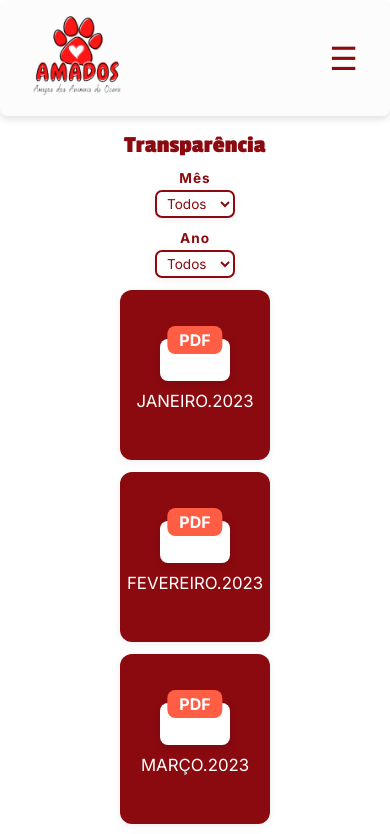
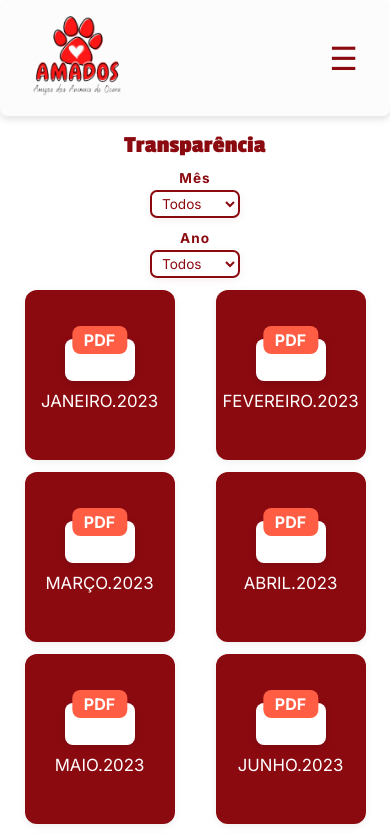
Before and after one commit to tatielynobre/AmadosOcara, a React (Vite) app: page /transparencia in a window 390 px wide. Shown: the top 834 px of the page. Built offline with nearby package versions, Linux system fonts and the light colour scheme.

Commit message:
fix: alinhamento cards

```diff
--- a/src/components/transparencia/transparencia.css
+++ b/src/components/transparencia/transparencia.css
@@ -43,10 +43,10 @@
 
 .filtro select,
 .filtro input {
-  width: 90px;
-  min-width: 60px;
-  max-width: 120px;
-  padding: 4px 8px;
+  width: 120px;
+  min-width: 100px;
+  max-width: 150px;
+  padding: 6px 10px;
   border-radius: 7px;
   border: 2px solid #8b0a10;
   background: #fff;
@@ -301,14 +301,17 @@
 
 .relatorio-grid {
   display: grid;
-  grid-template-columns: repeat(4, 1fr);
+  grid-template-columns: repeat(auto-fit, minmax(180px, 1fr));
   gap: 32px;
   margin-top: 40px;
   justify-items: center;
+  align-items: start;
   max-width: 900px;
   margin-left: auto;
   margin-right: auto;
   margin-bottom: 60px;
+  padding: 0 20px;
+  justify-content: center;
 }
 
 @media (max-width: 900px) {
@@ -330,16 +333,18 @@
   }
   .filtro select,
   .filtro input {
-    width: 100px;
-    min-width: 80px;
-    max-width: 120px;
+    width: 110px;
+    min-width: 90px;
+    max-width: 130px;
     padding: 5px 8px;
     font-size: 0.9rem;
   }
   .relatorio-grid {
-    grid-template-columns: repeat(2, 1fr);
+    grid-template-columns: repeat(auto-fit, minmax(150px, 1fr));
     gap: 18px;
     margin-top: 24px;
+    padding: 0 15px;
+    justify-content: center;
   }
   .card {
     width: 140px;
@@ -444,16 +449,18 @@
   }
   .filtro select,
   .filtro input {
-    width: 90px;
-    min-width: 70px;
-    max-width: 110px;
+    width: 100px;
+    min-width: 80px;
+    max-width: 120px;
     padding: 4px 6px;
     font-size: 0.85rem;
   }
   .relatorio-grid {
-    grid-template-columns: 1fr;
+    grid-template-columns: repeat(auto-fit, minmax(150px, 1fr));
     gap: 12px;
     margin-top: 12px;
+    padding: 0 10px;
+    justify-content: center;
   }
   .card {
     width: 150px;
@@ -554,9 +561,9 @@
   }
   .filtro select,
   .filtro input {
-    width: 80px;
-    min-width: 50px;
-    max-width: 100px;
+    width: 90px;
+    min-width: 70px;
+    max-width: 110px;
     padding: 3px 6px;
     font-size: 0.85rem;
   }
```
